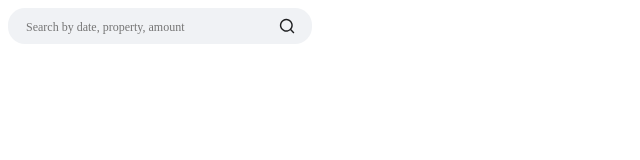
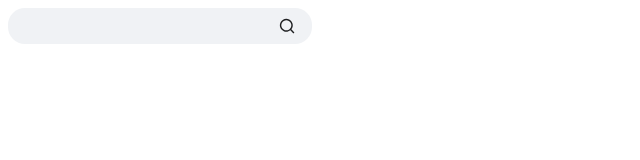
Before and after one commit to bigmario/mini_input_busqueda, a plain HTML site: page index.html in a window 1280 px wide. Shown: the whole page, without its empty margins (0-640 px from the left). Drawn offline with Linux system fonts and the light colour scheme.

Commit message:
search box

```diff
--- a/index.html
+++ b/index.html
@@ -28,7 +28,7 @@
 <body>
     <main>
         <div>
-            <input type="text" class="search" placeholder="Search by date, property, amount">
+            <input type="text" class="search">
         </div>
     </main>
 </body>
```
